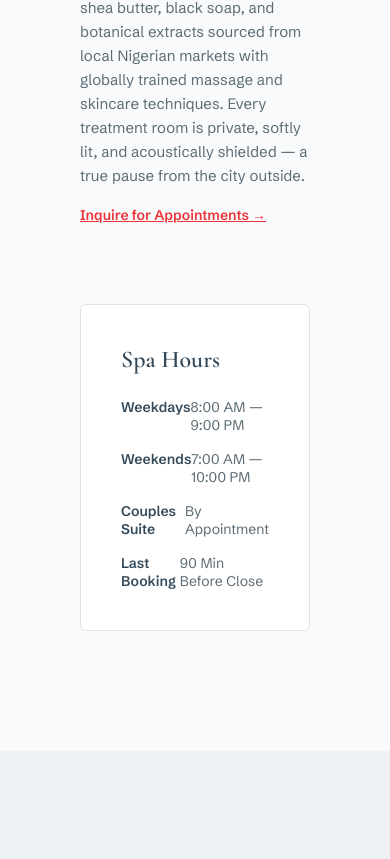
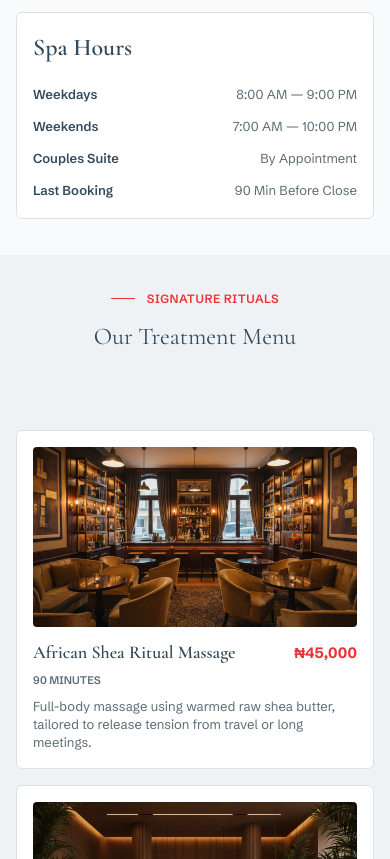
Before and after one commit to Adebayo-Systems/aaent, a React (Vite) app: page /spa in a window 390 px wide. Shown: the part 825-1684 px from the top of the page. Built offline with nearby package versions, Linux system fonts and the light colour scheme.

Commit message:
feat: initialize base styles and layout templates for restaurant and design system pages

```diff
--- a/css/style.css
+++ b/css/style.css
@@ -1218,7 +1218,7 @@ a {
   display: flex;
   gap: 80px;
   align-items: center;
-  padding: 120px 80px;
+  padding: 120px var(--container-px);
 }
 
 .link-row {
@@ -1227,6 +1227,7 @@ a {
   font-size: 14px;
   text-decoration: underline;
   margin-top: 4px;
+  display: inline-block;
 }
 
 .hours-card {
@@ -1269,7 +1270,7 @@ a {
 
 .featured-dishes {
   background: var(--color-bg-alt);
-  padding: 120px 80px;
+  padding: 120px var(--container-px);
   display: flex;
   flex-direction: column;
   gap: 56px;
@@ -2635,12 +2636,24 @@ body.nav-lock-scroll {
   }
 
   .dishes-grid {
-    grid-template-columns: 1fr;
+    grid-template-columns: repeat(2, 1fr);
+    gap: 24px;
+    width: 100%;
   }
 
   .dish-card {
+    display: flex;
     flex-direction: column;
-    align-items: flex-start;
+    align-items: stretch;
+    padding: 20px;
+    width: 100%;
+  }
+
+  .dish-img {
+    width: 100%;
+    height: 190px;
+    border-radius: 4px;
+    overflow: hidden;
   }
 
   .venue-row {
@@ -3006,6 +3019,48 @@ body.nav-lock-scroll {
     grid-template-columns: repeat(2, 1fr);
   }
 
+  /* Restaurant — Dining */
+  .hours-split {
+    padding: 48px var(--container-px);
+    gap: 32px;
+    flex-direction: column;
+    width: 100%;
+  }
+
+  .hours-card {
+    width: 100%;
+    max-width: 100%;
+    padding: 28px 20px;
+  }
+
+  .featured-dishes {
+    padding: 48px var(--container-px);
+    gap: 32px;
+  }
+
+  .dishes-grid {
+    grid-template-columns: repeat(2, 1fr);
+    gap: 18px;
+    width: 100%;
+  }
+
+  .dish-card {
+    display: flex;
+    flex-direction: column;
+    align-items: stretch;
+    padding: 16px;
+    width: 100%;
+  }
+
+  .dish-img {
+    width: 100%;
+    height: 160px;
+  }
+
+  .dish-title-price h4 {
+    font-size: 18px;
+  }
+
   /* Contact Bar */
   .contact-bar {
     padding: 20px var(--container-px);
@@ -3206,6 +3261,51 @@ body.nav-lock-scroll {
     grid-template-columns: 1fr;
   }
 
+  /* Restaurant — Dining (Small Mobile) */
+  .hero-lg {
+    height: auto;
+    min-height: 440px;
+  }
+
+  .hours-split {
+    padding: 36px var(--container-px);
+  }
+
+  .hours-card {
+    padding: 20px 16px;
+  }
+
+  .slot-row {
+    font-size: 13px;
+  }
+
+  .featured-dishes {
+    padding: 36px var(--container-px);
+  }
+
+  .dishes-grid {
+    grid-template-columns: 1fr;
+    gap: 16px;
+    width: 100%;
+  }
+
+  .dish-card {
+    flex-direction: column;
+    align-items: stretch;
+    padding: 16px;
+    gap: 14px;
+    width: 100%;
+  }
+
+  .dish-img {
+    width: 100%;
+    height: 180px;
+  }
+
+  .dish-title-price h4 {
+    font-size: 18px;
+  }
+
   /* Bento */
   .bento-image {
     height: 220px;
--- a/src/pages/Restaurant.jsx
+++ b/src/pages/Restaurant.jsx
@@ -160,11 +160,11 @@ export default function Restaurant() {
                 onChange={(e) => setFormData({ ...formData, name: e.target.value })}
                 style={{ padding: '14px', borderRadius: '4px', border: '1px solid var(--color-border)' }}
               />
-              <div style={{ display: 'grid', gridTemplateColumns: '1fr 1fr 1fr', gap: '12px' }}>
+              <div style={{ display: 'grid', gridTemplateColumns: 'repeat(auto-fit, minmax(140px, 1fr))', gap: '12px' }}>
                 <select
                   value={formData.guests}
                   onChange={(e) => setFormData({ ...formData, guests: e.target.value })}
-                  style={{ padding: '14px', borderRadius: '4px', border: '1px solid var(--color-border)' }}
+                  style={{ padding: '14px', borderRadius: '4px', border: '1px solid var(--color-border)', fontFamily: 'var(--font-sans)' }}
                 >
                   <option value="1">1 Guest</option>
                   <option value="2">2 Guests</option>
@@ -176,14 +176,14 @@ export default function Restaurant() {
                   required
                   value={formData.date}
                   onChange={(e) => setFormData({ ...formData, date: e.target.value })}
-                  style={{ padding: '14px', borderRadius: '4px', border: '1px solid var(--color-border)' }}
+                  style={{ padding: '14px', borderRadius: '4px', border: '1px solid var(--color-border)', fontFamily: 'var(--font-sans)' }}
                 />
                 <input
                   type="time"
                   required
                   value={formData.time}
                   onChange={(e) => setFormData({ ...formData, time: e.target.value })}
-                  style={{ padding: '14px', borderRadius: '4px', border: '1px solid var(--color-border)' }}
+                  style={{ padding: '14px', borderRadius: '4px', border: '1px solid var(--color-border)', fontFamily: 'var(--font-sans)' }}
                 />
               </div>
               <button type="submit" className="btn btn-gold" style={{ marginTop: '12px' }}>
```
Also changed, not shown: 1 other file (tests, documents, lock files or other folders).
